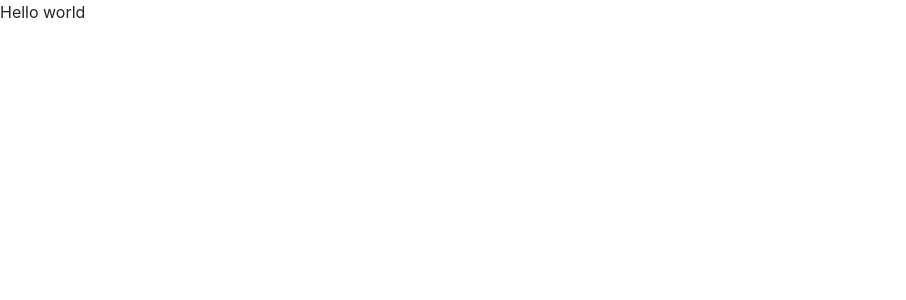
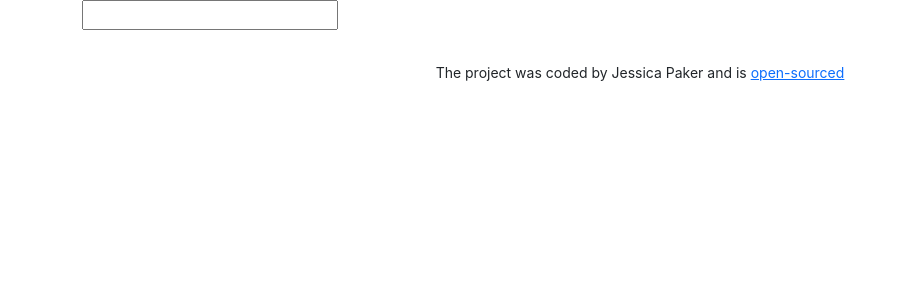
Before and after one commit to jpaker05/dictionary-application, a React (Create React App) app: page / in a window 1280 px wide. Shown: the top 300 px of the page, without its empty margins (0-906 px from the left). Built offline with nearby package versions, Linux system fonts and the light colour scheme.

Commit message:
added dictionary component with search form

```diff
--- a/src/App.css
+++ b/src/App.css
@@ -0,0 +1,4 @@
+.App-footer {
+  text-align: center;
+  margin: 30px;
+}
--- a/src/App.js
+++ b/src/App.js
@@ -1,10 +1,24 @@
+import Dictionary from "./Dictionary";
 import "./App.css";
 
 function App() {
   return (
     <div className="App">
-      <header className="App-header"></header>
-      Hello world
+      <div className="container">
+        <header className="App-header"></header>
+        <main>
+          <Dictionary />
+        </main>
+        <footer className="App-footer">
+          <small>
+            The project was coded by Jessica Paker and is{" "}
+            <a href="https://github.com/jpaker05/dictionary-application">
+              {" "}
+              open-sourced{" "}
+            </a>
+          </small>
+        </footer>
+      </div>
     </div>
   );
 }
--- /dev/null
+++ b/src/Dictionary.css
@@ -0,0 +1,2 @@
+.Dictionary {
+}
--- /dev/null
+++ b/src/Dictionary.js
@@ -0,0 +1,22 @@
+import React, { useState } from "react";
+import "./Dictionary.css";
+
+export default function Dictionary() {
+  let [keyword, setKeyword] = useState("");
+  function search(event) {
+    event.preventDefault();
+    alert(`searching for ${keyword}`);
+  }
+
+  function handleKeywordChange(event) {
+    setKeyword(event.target.value);
+  }
+
+  return (
+    <div className="Dictionary">
+      <form onSubmit={search}>
+        <input type="search" onChange={handleKeywordChange} />
+      </form>
+    </div>
+  );
+}
```
